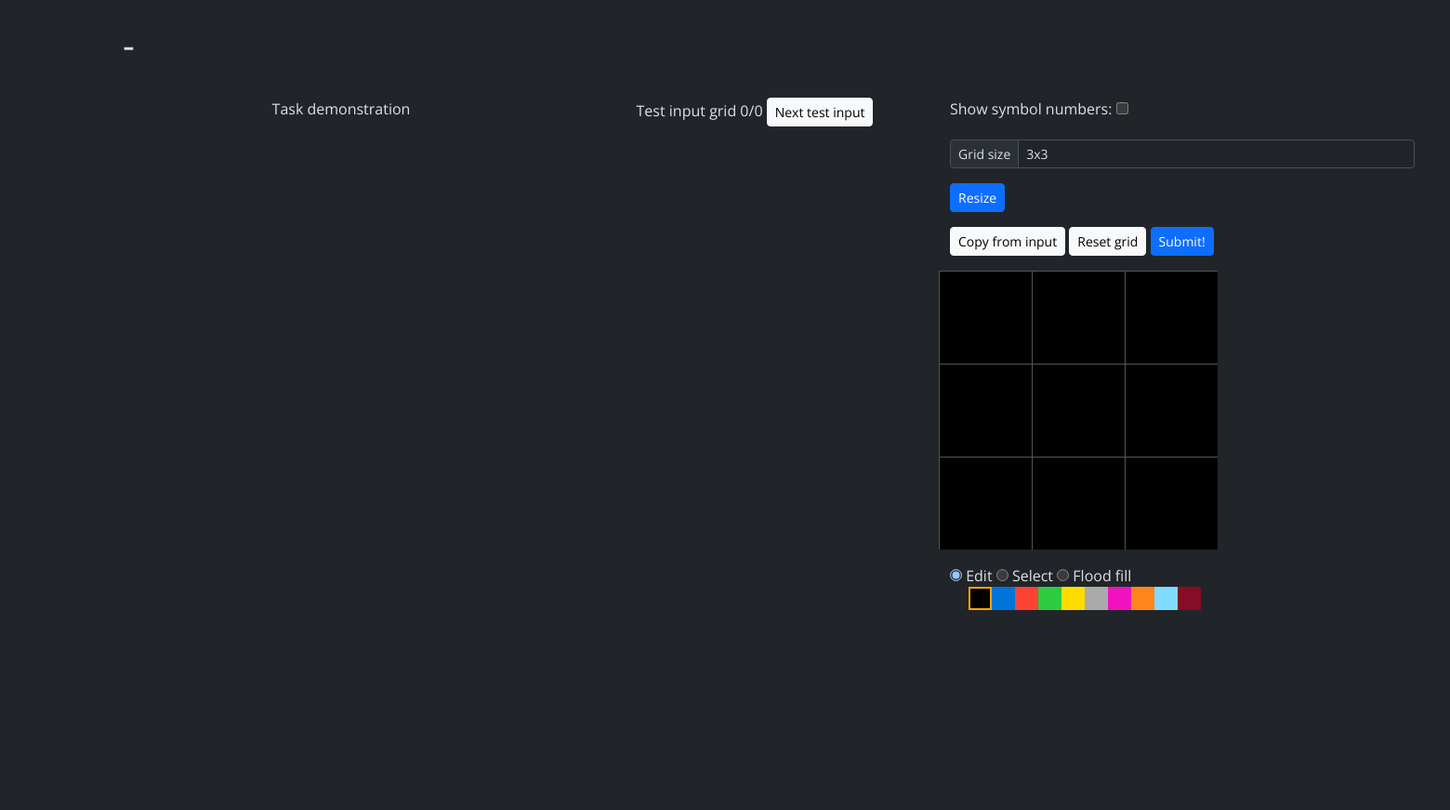
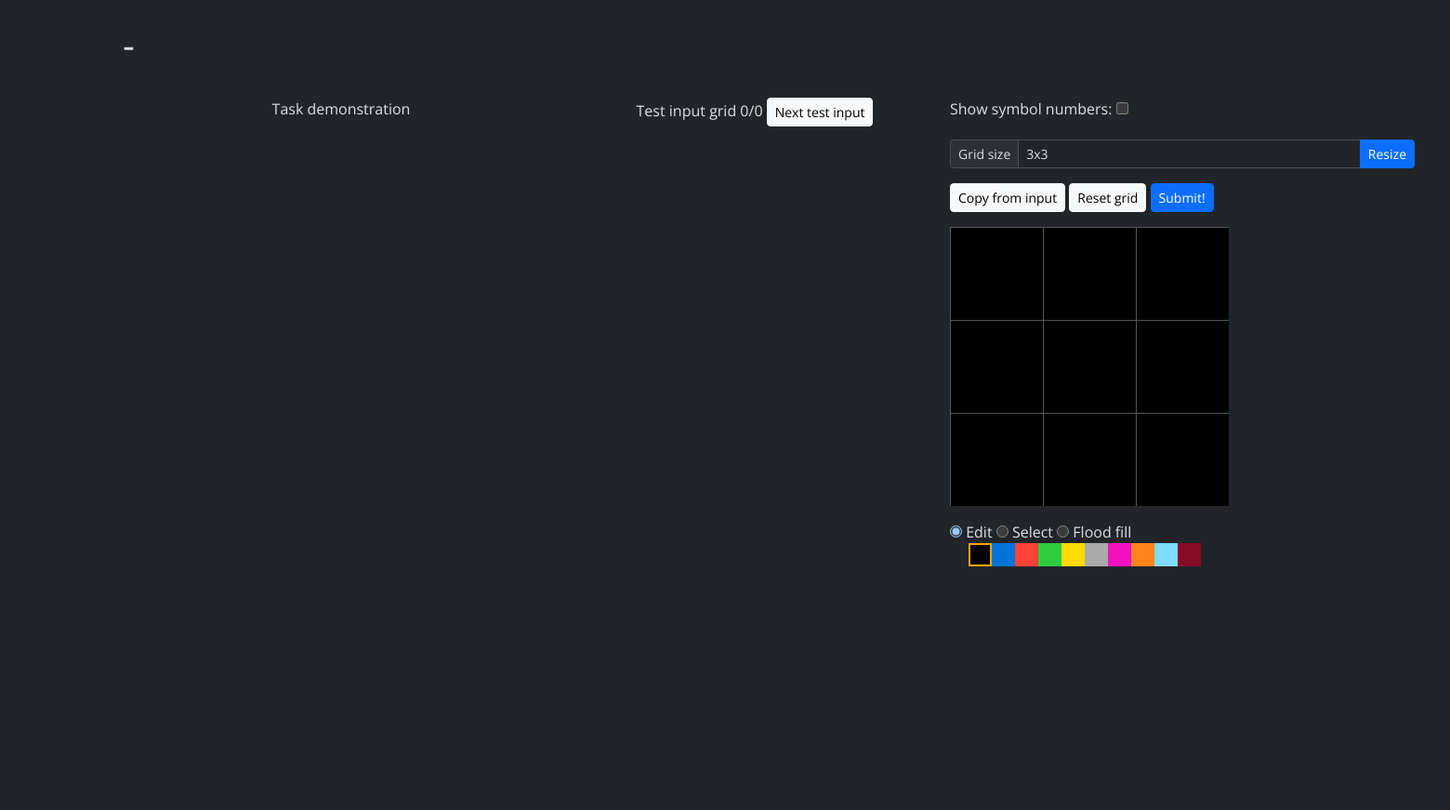
Before and after one commit to fotcorn/arc-ui, a Django app: template app/templates/task.html in a window 1560 px wide. Shown: the part 56-927 px from the top of the page at 93% size. Run offline with Django 5.2, Linux system fonts and the light colour scheme; the template is opened without the code that fills it, so the values that code supplies are empty; some libraries are stand-ins or nearby versions.

Commit message:
fix task css some more

```diff
--- a/app/static/css/common.css
+++ b/app/static/css/common.css
@@ -1,4 +1,4 @@
-.cell {
+.arc-cell {
     width: 100px;
     height: 100px;
     border-left: 1px solid #555;
@@ -9,39 +9,57 @@
     text-align: center;
 }
 
-.row {
+.arc-row {
     clear: both;
 }
 
 .symbol_0 {
     background-color: #000;
 }
+
 .symbol_1 {
-    background-color: #0074D9; /* blue */
+    background-color: #0074D9;
+    /* blue */
 }
+
 .symbol_2 {
-    background-color: #FF4136; /* red */
+    background-color: #FF4136;
+    /* red */
 }
+
 .symbol_3 {
-    background-color: #2ECC40; /* green */
+    background-color: #2ECC40;
+    /* green */
 }
+
 .symbol_4 {
-    background-color: #FFDC00; /* yellow */
+    background-color: #FFDC00;
+    /* yellow */
 }
+
 .symbol_5 {
-    background-color: #AAAAAA; /* grey */
+    background-color: #AAAAAA;
+    /* grey */
 }
+
 .symbol_6 {
-    background-color: #F012BE; /* fuschia */
+    background-color: #F012BE;
+    /* fuschia */
 }
+
 .symbol_7 {
-    background-color: #FF851B; /* orange */
+    background-color: #FF851B;
+    /* orange */
 }
+
 .symbol_8 {
-    background-color: #7FDBFF; /* teal */
+    background-color: #7FDBFF;
+    /* teal */
 }
+
 .symbol_9 {
-    background-color: #870C25; /* brown */
+    background-color: #870C25;
+    /* brown */
 }
 
 
@@ -67,6 +85,7 @@
 .ui-selected {
     background-image: url(../img/black-twill.png), url(../img/brushed-alum.png);
 }
+
 .ui-selectable-helper {
     border: 1px dotted #ddd;
     position: absolute;
--- a/app/static/js/common.js
+++ b/app/static/js/common.js
@@ -4,10 +4,10 @@ class Grid {
         this.height = height;
         this.width = width;
         this.grid = new Array(height);
-        for (var i = 0; i < height; i++){
+        for (var i = 0; i < height; i++) {
             this.grid[i] = new Array(width);
-            for (var j = 0; j < width; j++){
-                if (values != undefined && values[i] != undefined && values[i][j] != undefined){
+            for (var j = 0; j < width; j++) {
+                if (values != undefined && values[i] != undefined && values[i][j] != undefined) {
                     this.grid[i][j] = values[i][j];
                 } else {
                     this.grid[i][j] = 0;
@@ -70,20 +70,20 @@ function fitCellsToContainer(jqGrid, height, width, containerHeight, containerWi
     candidate_width = Math.floor((containerWidth - width) / width);
     size = Math.min(candidate_height, candidate_width);
     size = Math.min(MAX_CELL_SIZE, size);
-    jqGrid.find('.cell').css('height', size + 'px');
-    jqGrid.find('.cell').css('width', size + 'px');
+    jqGrid.find('.arc-cell').css('height', size + 'px');
+    jqGrid.find('.arc-cell').css('width', size + 'px');
 }
 
 function fillJqGridWithData(jqGrid, dataGrid) {
     jqGrid.empty();
     height = dataGrid.height;
     width = dataGrid.width;
-    for (var i = 0; i < height; i++){
+    for (var i = 0; i < height; i++) {
         var row = $(document.createElement('div'));
-        row.addClass('row');
-        for (var j = 0; j < width; j++){
+        row.addClass('arc-row');
+        for (var j = 0; j < width; j++) {
             var cell = $(document.createElement('div'));
-            cell.addClass('cell');
+            cell.addClass('arc-cell');
             cell.attr('x', i);
             cell.attr('y', j);
             setCellSymbol(cell, dataGrid.grid[i][j]);
@@ -94,16 +94,16 @@ function fillJqGridWithData(jqGrid, dataGrid) {
 }
 
 function copyJqGridToDataGrid(jqGrid, dataGrid) {
-    row_count = jqGrid.find('.row').length
+    row_count = jqGrid.find('.arc-row').length
     if (dataGrid.height != row_count) {
         return
     }
-    col_count = jqGrid.find('.cell').length / row_count
+    col_count = jqGrid.find('.arc-cell').length / row_count
     if (dataGrid.width != col_count) {
         return
     }
-    jqGrid.find('.row').each(function(i, row) {
-        $(row).find('.cell').each(function(j, cell) {
+    jqGrid.find('.arc-row').each(function (i, row) {
+        $(row).find('.arc-cell').each(function (j, cell) {
             dataGrid.grid[i][j] = parseInt($(cell).attr('symbol'));
         });
     });
@@ -126,7 +126,7 @@ function setCellSymbol(cell, symbol) {
 }
 
 function changeSymbolVisibility() {
-    $('.cell').each(function(i, cell) {
+    $('.arc-cell').each(function (i, cell) {
         if ($('#show_symbol_numbers').is(':checked')) {
             $(cell).text($(cell).attr('symbol'));
         } else {
--- a/app/templates/task.html
+++ b/app/templates/task.html
@@ -6,17 +6,6 @@
 
 {% block content %}
 <h1>{{ task.name }} - {{ dataset.name }}</h1>
-<!--
-<div id="modal_bg">
-    <div id="modal">
-        <div>Welcome to the ARC testing interface. <br /> Choose a task file to start, or click on "Random task" to
-            load one from the ARC project on GitHub.</div>
-        <br />
-        <input type="file" class="load_task" />
-        <button onclick="randomTask()" id="random_task_btn">Random task</button>
-    </div>
-</div>
--->
 <div id="workspace">
 
     <div id="demonstration_examples_view">
@@ -36,25 +25,21 @@
         </div>
 
         <div id="evaluation_output_editor">
-
             <div id="load_task_control_btns">
                 <label for="show_symbol_numbers">Show symbol numbers: </label>
                 <input type="checkbox" id="show_symbol_numbers" name="show_symbol_numbers"
                     onchange="changeSymbolVisibility()">
             </div>
 
-
             <div class="row g-3 align-items-center">
                 <div class="col-12">
-                    <label class="visually-hidden" for="output_grid_size">Change grid size</label>
                     <div class="input-group input-group-sm">
                         <span class="input-group-text">Grid size</span>
                         <input type="text" class="form-control form-control-sm" id="output_grid_size" name="size"
                             value="3x3" placeholder="e.g. 3x3">
+                        <button type="button" class="btn btn-sm btn-primary"
+                            onclick="resizeOutputGrid()">Resize</button>
                     </div>
-                </div>
-                <div class="col-12">
-                    <button type="button" class="btn btn-sm btn-primary" onclick="resizeOutputGrid()">Resize</button>
                 </div>
                 <div class="col-12">
                     <button class="btn btn-sm btn-light" onclick="copyFromInput()">Copy from input</button>
@@ -62,22 +47,22 @@
                     <button class="btn btn-sm btn-primary" onclick="submitSolution()">Submit!</button>
                 </div>
 
-                <div class="col-12">
+                <div id="output_grid" class="col-12">
                     <div class="edition_grid selectable_grid">
-                        <div class="row">
-                            <div class="cell" symbol="0" x="0" y="0"></div>
-                            <div class="cell" symbol="0" x="0" y="1"></div>
-                            <div class="cell" symbol="0" x="0" y="2"></div>
+                        <div class="arc-row">
+                            <div class="arc-cell" symbol="0" x="0" y="0"></div>
+                            <div class="arc-cell" symbol="0" x="0" y="1"></div>
+                            <div class="arc-cell" symbol="0" x="0" y="2"></div>
                         </div>
-                        <div class="row">
-                            <div class="cell" symbol="0" x="1" y="0"></div>
-                            <div class="cell" symbol="0" x="1" y="1"></div>
-                            <div class="cell" symbol="0" x="1" y="2"></div>
+                        <div class="arc-row">
+                            <div class="arc-cell" symbol="0" x="1" y="0"></div>
+                            <div class="arc-cell" symbol="0" x="1" y="1"></div>
+                            <div class="arc-cell" symbol="0" x="1" y="2"></div>
                         </div>
-                        <div class="row">
-                            <div class="cell" symbol="0" x="2" y="0"></div>
-                            <div class="cell" symbol="0" x="2" y="1"></div>
-                            <div class="cell" symbol="0" x="2" y="2"></div>
+                        <div class="arc-row">
+                            <div class="arc-cell" symbol="0" x="2" y="0"></div>
+                            <div class="arc-cell" symbol="0" x="2" y="1"></div>
+                            <div class="arc-cell" symbol="0" x="2" y="2"></div>
                         </div>
                     </div>
                 </div>
@@ -134,7 +119,6 @@
 <script>
     document.addEventListener('DOMContentLoaded', function () {
         loadJSONTask({{ task.train | safe }}, {{ task.test | safe }});
-    display_task_name("{{ task.name }}", null, null);
     });
 </script>
 {% endblock %}
```
Also changed, not shown: app/static/js/testing_interface.js (+31 -37 lines).
